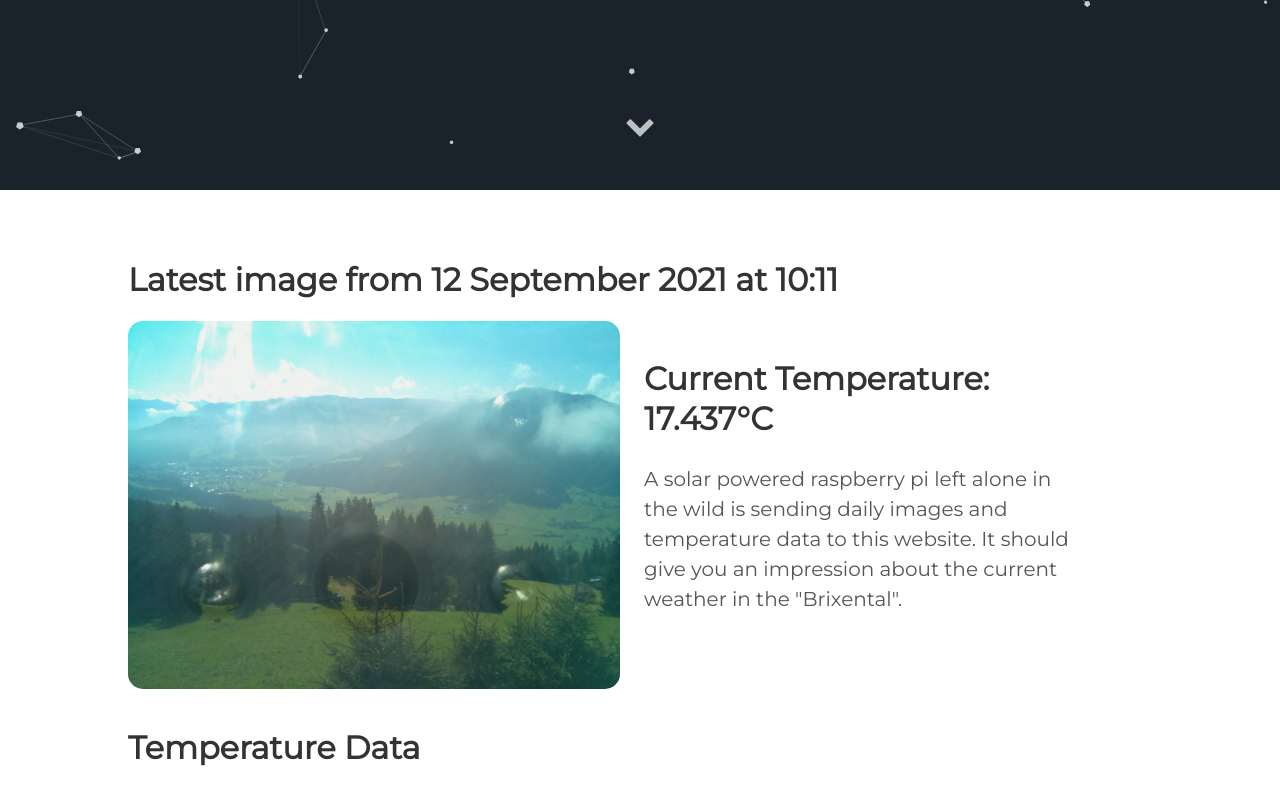
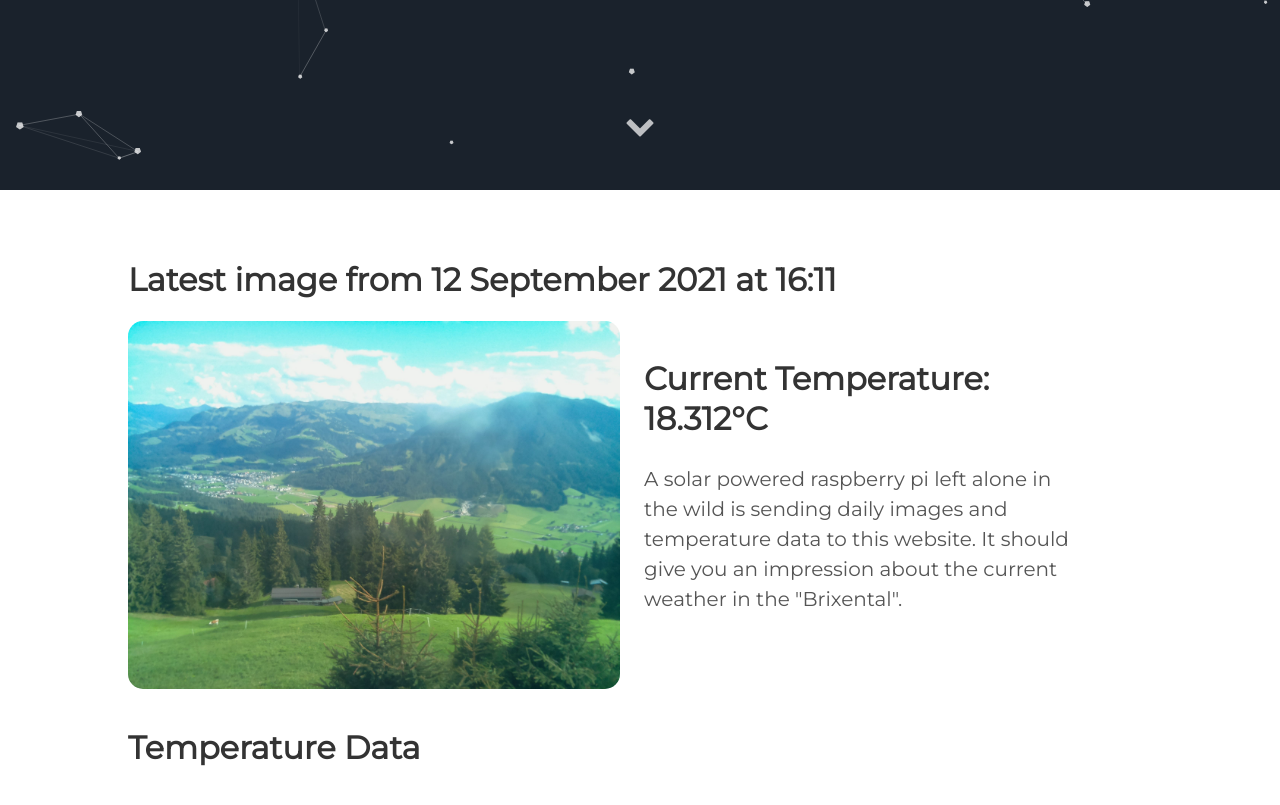
Before and after one commit to vektorious/vektorious.github.io, a Jekyll site: the page built from resources/huette.md, in a window 1280 px wide and 900 px high, scrolled down 710 px. Shown: the top 805 px of the window. Built offline with Jekyll 4.4.1, drawn with Linux system fonts in a browser that asks for light colours.

Commit message:
I'm a bot beep boop

```diff
--- a/resources/huette.md
+++ b/resources/huette.md
@@ -6,13 +6,13 @@ image: '/assets/img/'
 description: 'Live image from the Austrian alps'
 twitter_text: ' '
 ---
-## Latest image from 12 September 2021 at 10:11
+## Latest image from 12 September 2021 at 16:11
 <div class="huette">
   <div class="huette-image">
     <img src="{{ "/assets/img/huette.jpg" | prepend: site.baseurl }}">
   </div>
   <div class="huette-text">
-        <h2>Current Temperature: 17.437°C</h2>
+        <h2>Current Temperature: 18.312°C</h2>
         <p>A solar powered raspberry pi left alone in the wild is sending daily images and temperature data to this website. It should give you an impression about the current weather in the "Brixental".</p>
 
   </div>
```
Also changed, not shown: rpi-script/2021-09-12_160938.txt (renamed from rpi-script/2021-09-12_100941.txt, +5 -5 lines), rpi-script/huette.md (+2 -2 lines), assets/img/huette.jpg, assets/img/temp_plot.png, rpi-script/temp_plot.png, 1 other file.
